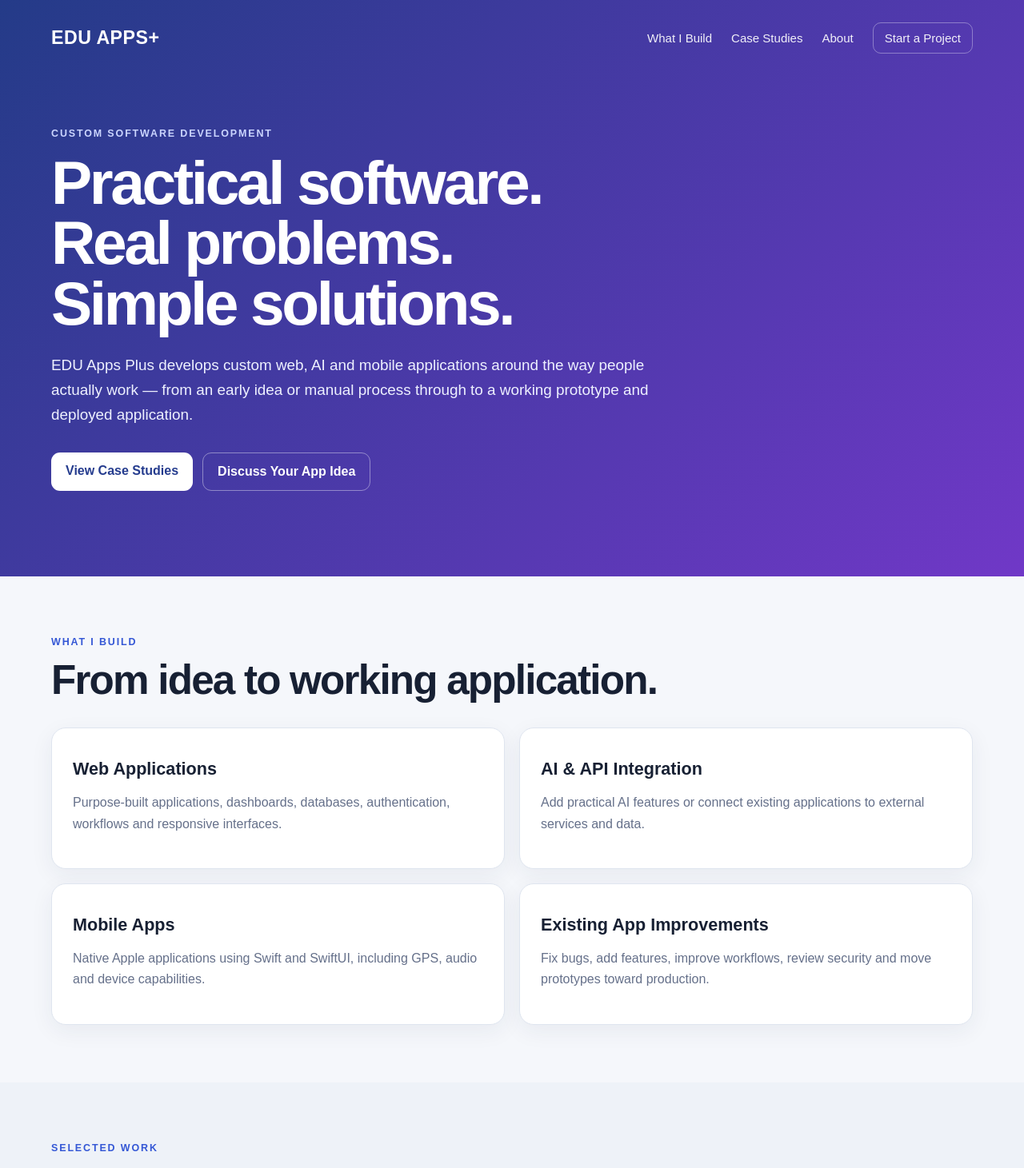
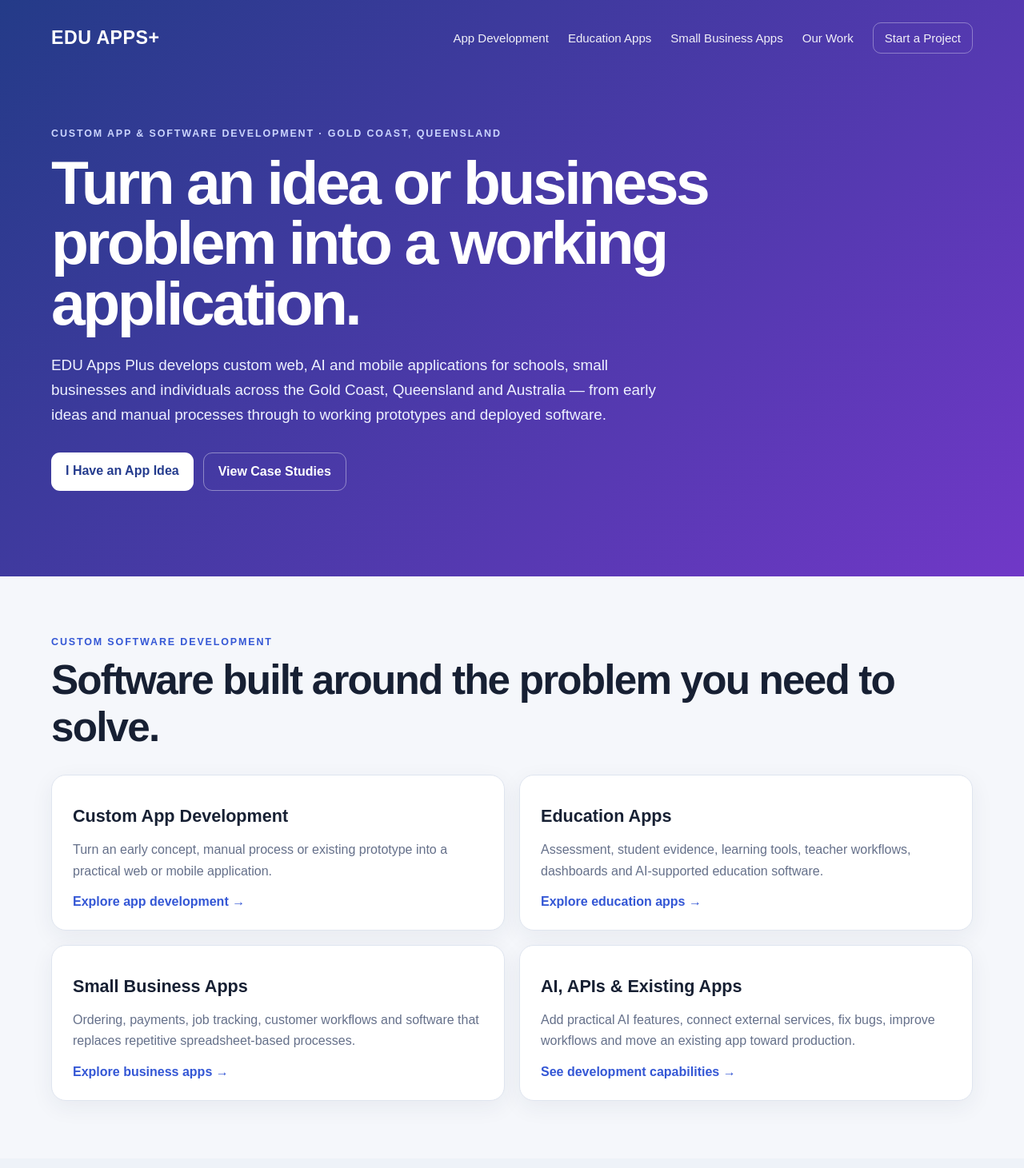
Before and after one commit to trevore777/eduappsplus_website, a Next.js app: page / in a window 1280 px wide. Shown: the top 1461 px of the page at 80% size. Built offline with nearby package versions, Linux system fonts and the light colour scheme.

Commit message:
Strengthen homepage SEO and service navigation

```diff
--- a/app/page.js
+++ b/app/page.js
@@ -9,40 +9,40 @@ export default function Home(){
       <div className="wrap">
         <div className="top">
           <Link className="brand" href="/">EDU APPS+</Link>
-          <nav className="mainNav"><a href="#services">What I Build</a><Link href="/case-studies">Case Studies</Link><a href="#about">About</a><Link className="navCta" href="/enquire">Start a Project</Link></nav>
+          <nav className="mainNav"><Link href="/app-development">App Development</Link><Link href="/education-apps">Education Apps</Link><Link href="/small-business-apps">Small Business Apps</Link><Link href="/case-studies">Our Work</Link><Link className="navCta" href="/enquire">Start a Project</Link></nav>
         </div>
         <div className="commercialHero">
-          <span className="eyebrow">Custom software development</span>
-          <h1>Practical software.<br/>Real problems.<br/>Simple solutions.</h1>
-          <p>EDU Apps Plus develops custom web, AI and mobile applications around the way people actually work — from an early idea or manual process through to a working prototype and deployed application.</p>
-          <div className="heroActions"><Link className="primaryButton" href="/case-studies">View Case Studies</Link><Link className="secondaryButton" href="/enquire">Discuss Your App Idea</Link></div>
+          <span className="eyebrow">Custom app & software development · Gold Coast, Queensland</span>
+          <h1>Turn an idea or business problem into a working application.</h1>
+          <p>EDU Apps Plus develops custom web, AI and mobile applications for schools, small businesses and individuals across the Gold Coast, Queensland and Australia — from early ideas and manual processes through to working prototypes and deployed software.</p>
+          <div className="heroActions"><Link className="primaryButton" href="/have-an-idea">I Have an App Idea</Link><Link className="secondaryButton" href="/case-studies">View Case Studies</Link></div>
         </div>
       </div>
     </header>
 
     <main>
       <section className="commercialSection" id="services"><div className="wrap">
-        <span className="eyebrow dark">What I build</span><h2 className="largeHeading">From idea to working application.</h2>
+        <span className="eyebrow dark">Custom software development</span><h2 className="largeHeading">Software built around the problem you need to solve.</h2>
         <div className="serviceGrid">
-          <div className="serviceCard"><h3>Web Applications</h3><p>Purpose-built applications, dashboards, databases, authentication, workflows and responsive interfaces.</p></div>
-          <div className="serviceCard"><h3>AI & API Integration</h3><p>Add practical AI features or connect existing applications to external services and data.</p></div>
-          <div className="serviceCard"><h3>Mobile Apps</h3><p>Native Apple applications using Swift and SwiftUI, including GPS, audio and device capabilities.</p></div>
-          <div className="serviceCard"><h3>Existing App Improvements</h3><p>Fix bugs, add features, improve workflows, review security and move prototypes toward production.</p></div>
+          <div className="serviceCard"><h3>Custom App Development</h3><p>Turn an early concept, manual process or existing prototype into a practical web or mobile application.</p><Link className="textLink" href="/app-development">Explore app development →</Link></div>
+          <div className="serviceCard"><h3>Education Apps</h3><p>Assessment, student evidence, learning tools, teacher workflows, dashboards and AI-supported education software.</p><Link className="textLink" href="/education-apps">Explore education apps →</Link></div>
+          <div className="serviceCard"><h3>Small Business Apps</h3><p>Ordering, payments, job tracking, customer workflows and software that replaces repetitive spreadsheet-based processes.</p><Link className="textLink" href="/small-business-apps">Explore business apps →</Link></div>
+          <div className="serviceCard"><h3>AI, APIs & Existing Apps</h3><p>Add practical AI features, connect external services, fix bugs, improve workflows and move an existing app toward production.</p><Link className="textLink" href="/app-development">See development capabilities →</Link></div>
         </div>
       </div></section>
 
       <section className="commercialSection altSection"><div className="wrap">
-        <div className="sectionIntro"><div><span className="eyebrow dark">Selected work</span><h2 className="largeHeading">Case studies</h2></div><Link className="textLink" href="/case-studies">View all case studies →</Link></div>
+        <div className="sectionIntro"><div><span className="eyebrow dark">Selected work</span><h2 className="largeHeading">Real applications solving real problems.</h2></div><Link className="textLink" href="/case-studies">View all case studies →</Link></div>
         <div className="caseGrid homeCases">{caseStudies.map(study => <article className="caseCard" key={study.slug}><div><span className="badge">{study.category}</span><span className="statusLabel">{study.status}</span></div><h3>{study.name}</h3><p>{study.summary}</p><div className="capability">{study.capability}</div><Link className="textLink" href={`/case-studies/${study.slug}`}>Read case study →</Link></article>)}</div>
       </div></section>
 
       <section className="commercialSection" id="about"><div className="wrap aboutGrid">
-        <div><span className="eyebrow dark">About EDU Apps Plus</span><h2 className="largeHeading">Software built around the problem.</h2></div>
-        <div className="aboutCopy"><p>EDU Apps Plus develops practical software for education, small business and specialist workflows. Projects range from focused prototypes to database-backed platforms, AI integrations and native mobile applications.</p><p>The starting point does not need to be a detailed technical specification. Often it is simply a process that takes too long, an idea that needs testing, or an existing application that needs to work better.</p></div>
+        <div><span className="eyebrow dark">About EDU Apps Plus</span><h2 className="largeHeading">You do not need a technical specification to start.</h2></div>
+        <div className="aboutCopy"><p>EDU Apps Plus develops practical software for education, small business and specialist workflows. Projects range from focused prototypes to database-backed platforms, AI integrations and native mobile applications.</p><p>The starting point can simply be a process that takes too long, a spreadsheet that has become difficult to manage, an idea that needs testing, or an existing application that needs to work better.</p><p><Link className="textLink" href="/have-an-idea">See how an app idea becomes a project →</Link></p></div>
       </div></section>
 
-      <section className="commercialSection"><div className="wrap"><div className="ctaPanel"><div><span className="eyebrow">Have an app idea?</span><h2>Tell me the problem you want to solve.</h2><p>Send a short description of your idea, existing workflow or application. We can work out the technical details from there.</p><p className="emailLine">inquiries@eduappsplus.com.au</p></div><Link className="primaryButton" href="/enquire">Start a Project</Link></div></div></section>
+      <section className="commercialSection"><div className="wrap"><div className="ctaPanel"><div><span className="eyebrow">Have an app idea?</span><h2>Tell us the problem you want to solve.</h2><p>Send a short description of your idea, existing workflow or application. We can work out the technical details from there.</p><p className="emailLine">inquiries@eduappsplus.com.au</p></div><Link className="primaryButton" href="/enquire">Discuss Your Idea</Link></div></div></section>
     </main>
-    <footer>EDU Apps Plus · <a href="mailto:inquiries@eduappsplus.com.au">inquiries@eduappsplus.com.au</a> · <a href="/admin/login">App Manager</a></footer>
+    <footer>EDU Apps Plus · Custom App & Software Development · Gold Coast, Queensland, Australia · <a href="mailto:inquiries@eduappsplus.com.au">inquiries@eduappsplus.com.au</a> · <a href="/admin/login">App Manager</a></footer>
   </>;
 }
```
